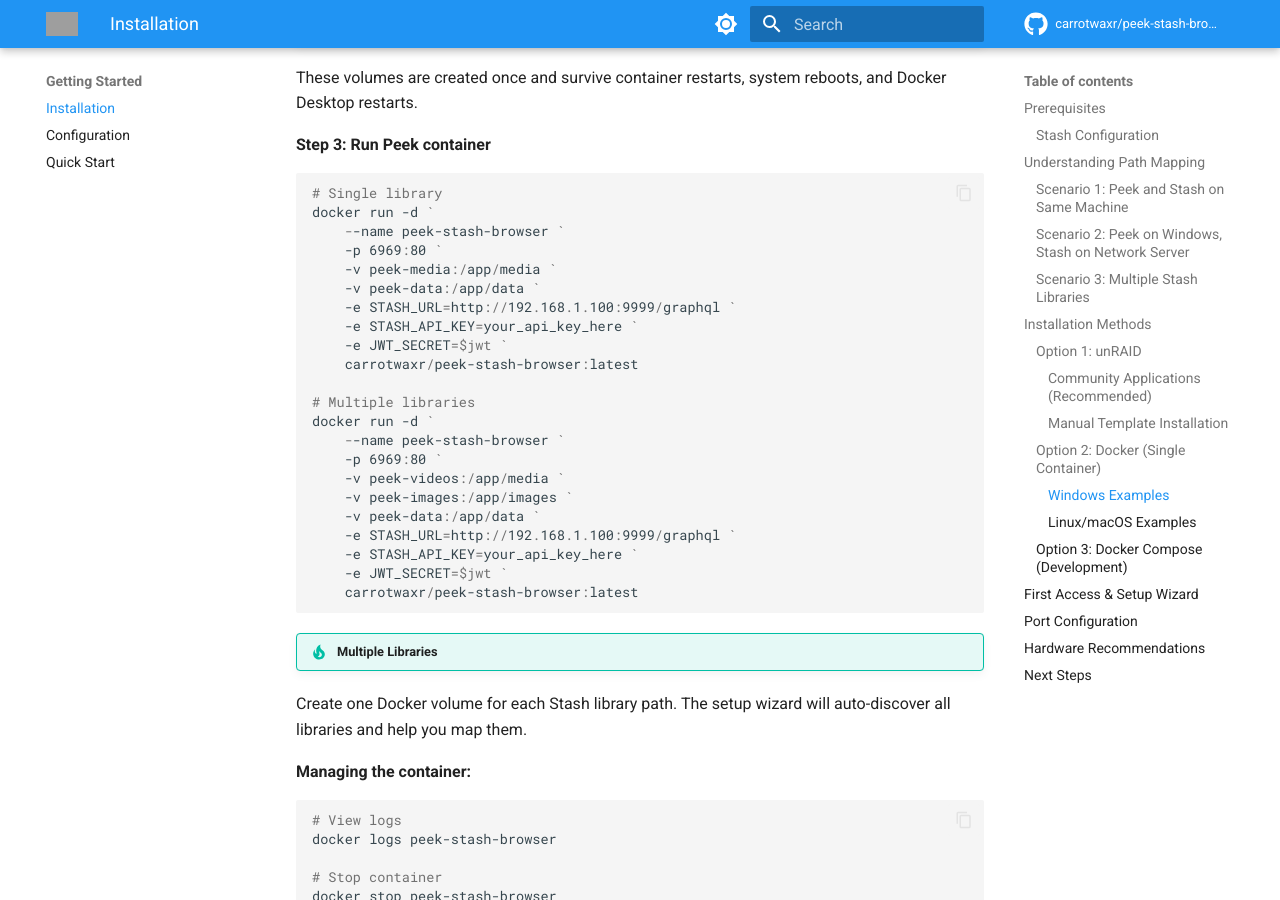
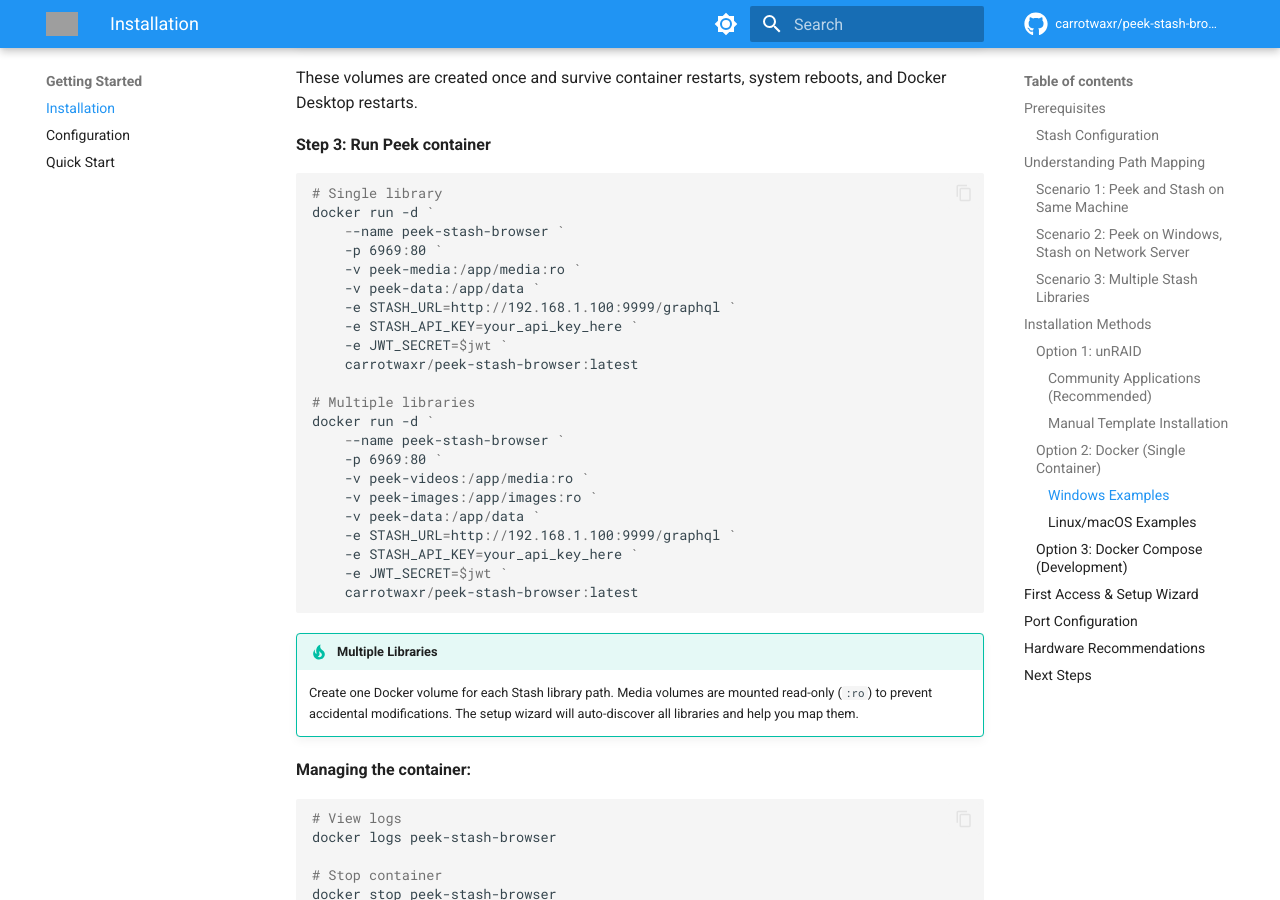
Before and after one commit to carrotwaxr/peek-stash-browser, an MkDocs documentation site: the page built from docs/getting-started/installation.md, in a window 1280 px wide and 900 px high, scrolled down 5411 px. Built offline with MkDocs 1.6.1 and Material for MkDocs 9.7.7, drawn with Linux system fonts in a browser that asks for light colours; comment, search, counter and statistics services are not loaded; some of the changed text lies outside the part shown; grey boxes are pictures that could not be loaded.

Commit message:
docs: Add read-only flags to all media volume mounts
Add `:ro` flag to all media volume mount examples to ensure read-only access and prevent accidental modifications to Stash libraries.

**Changes:**
- Added `:ro` to Windows Docker volume examples (both single and multiple libraries)
- Added `:ro` to "Understanding Path Mapping" scenario examples
- Added `:ro` to Path Mapping example in README
- Updated tips to mention read-only mounting for safety

**Security Improvement:**
Peek only needs read access to media files for streaming/transcoding. Read-only mounts prevent accidental file modifications or deletions.

**Affected Sections:**
- README.md: Windows examples, Path Mapping example
- installation.md: Windows examples, Understanding Path Mapping scenarios

All media mounts (`/app/media`, `/app/images`, `/app/other`) now consistently use `:ro` flag across all documentation.

🤖 Generated with [Claude Code](https://claude.com/claude-code)

Co-Authored-By: Claude <noreply@anthropic.com>

````diff
--- a/docs/getting-started/installation.md
+++ b/docs/getting-started/installation.md
@@ -27,8 +27,8 @@ Peek needs to access the same media files that Stash manages. How you configure
 **Example**: Both running in Docker on the same host
 
 ```bash
-# Simple - just mount the same directory both containers use
--v /mnt/media:/app/media
+# Simple - just mount the same directory both containers use (read-only recommended)
+-v /mnt/media:/app/media:ro
 ```
 
 ### Scenario 2: Peek on Windows, Stash on Network Server
@@ -45,8 +45,8 @@ docker volume create peek-media `
   --opt device=//192.168.1.100/media `
   --opt o=username=youruser,password=yourpass
 
-# Then use the volume in docker run
--v peek-media:/app/media
+# Then use the volume in docker run (read-only recommended)
+-v peek-media:/app/media:ro
 ```
 
 See [Windows Installation Examples](#windows-examples) below for complete examples.
@@ -232,7 +232,7 @@ These volumes are created once and survive container restarts, system reboots, a
 docker run -d `
     --name peek-stash-browser `
     -p 6969:80 `
-    -v peek-media:/app/media `
+    -v peek-media:/app/media:ro `
     -v peek-data:/app/data `
     -e STASH_URL=http://192.168.1.100:9999/graphql `
     -e STASH_API_KEY=your_api_key_here `
@@ -243,8 +243,8 @@ docker run -d `
 docker run -d `
     --name peek-stash-browser `
     -p 6969:80 `
-    -v peek-videos:/app/media `
-    -v peek-images:/app/images `
+    -v peek-videos:/app/media:ro `
+    -v peek-images:/app/images:ro `
     -v peek-data:/app/data `
     -e STASH_URL=http://192.168.1.100:9999/graphql `
     -e STASH_API_KEY=your_api_key_here `
@@ -253,7 +253,7 @@ docker run -d `
 ```
 
 !!! tip "Multiple Libraries"
-Create one Docker volume for each Stash library path. The setup wizard will auto-discover all libraries and help you map them.
+    Create one Docker volume for each Stash library path. Media volumes are mounted read-only (`:ro`) to prevent accidental modifications. The setup wizard will auto-discover all libraries and help you map them.
 
 **Managing the container:**
 
````
Also changed, not shown: README.md (+5 -5 lines).
